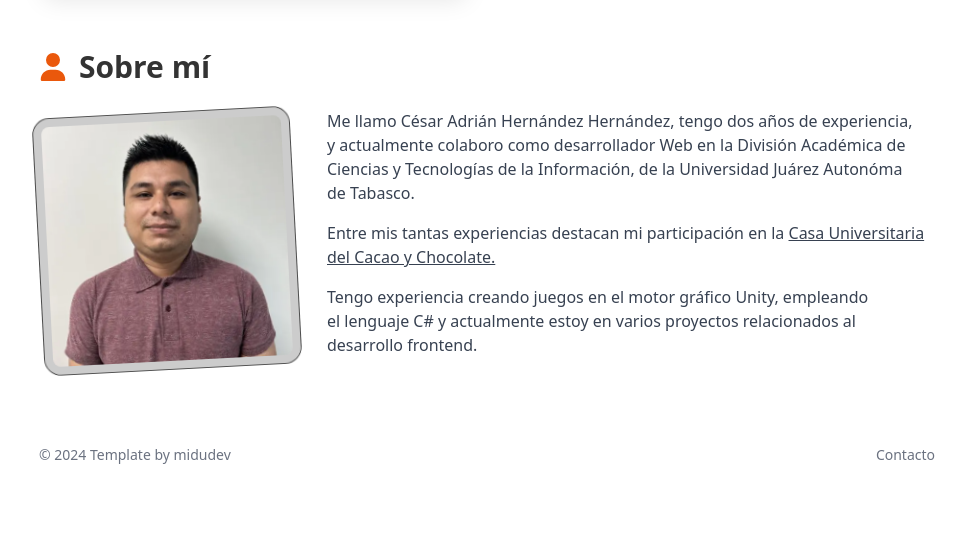
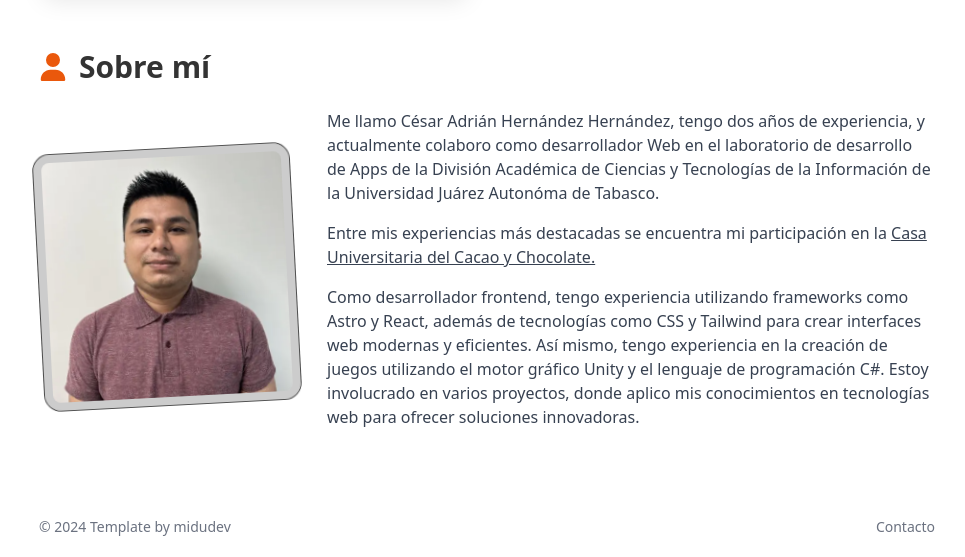
Before and after one commit to adrianhdez2/portfolio, an Astro site: page / in a window 1280 px wide. Shown: the part 6713-7270 px from the top of the page, without its empty margins (153-1118 px from the left). Before the commit the page ends 7198 px from the top, so only its background shows below. Built offline with nearby package versions, Linux system fonts and the light colour scheme; Astro itself is replaced by a stand-in of ours.

Commit message:
Update text

```diff
--- a/src/components/About.astro
+++ b/src/components/About.astro
@@ -22,13 +22,15 @@ import Me from "./icons/Me.astro";
         />
         <div class="[&>p]:mb-4 text-pretty">
             <p>
-                Me llamo César Adrián Hernández Hernández, tengo dos años
-                de experiencia, y actualmente colaboro como desarrollador Web en
-                la División Académica de Ciencias y Tecnologías de la
-                Información, de la Universidad Juárez Autonóma de Tabasco.
+                Me llamo César Adrián Hernández Hernández, tengo dos años de
+                experiencia, y actualmente colaboro como desarrollador Web en el
+                laboratorio de desarrollo de Apps de la División Académica de
+                Ciencias y Tecnologías de la Información de la Universidad
+                Juárez Autonóma de Tabasco.
             </p>
             <p>
-                Entre mis tantas experiencias destacan mi participación en la
+                Entre mis experiencias más destacadas se encuentra mi
+                participación en la
                 <a
                     href="https://casa-cacao.ujat.mx/"
                     target="_blank"
@@ -37,9 +39,13 @@ import Me from "./icons/Me.astro";
                 >
             </p>
             <p>
-                Tengo experiencia creando juegos en el motor gráfico Unity,
-                empleando el lenguaje C# y actualmente estoy en varios proyectos
-                relacionados al desarrollo frontend.
+                Como desarrollador frontend, tengo experiencia utilizando
+                frameworks como Astro y React, además de tecnologías como CSS y
+                Tailwind para crear interfaces web modernas y eficientes. Así
+                mismo, tengo experiencia en la creación de juegos utilizando el
+                motor gráfico Unity y el lenguaje de programación C#. Estoy
+                involucrado en varios proyectos, donde aplico mis conocimientos
+                en tecnologías web para ofrecer soluciones innovadoras.
             </p>
         </div>
     </article>
```
